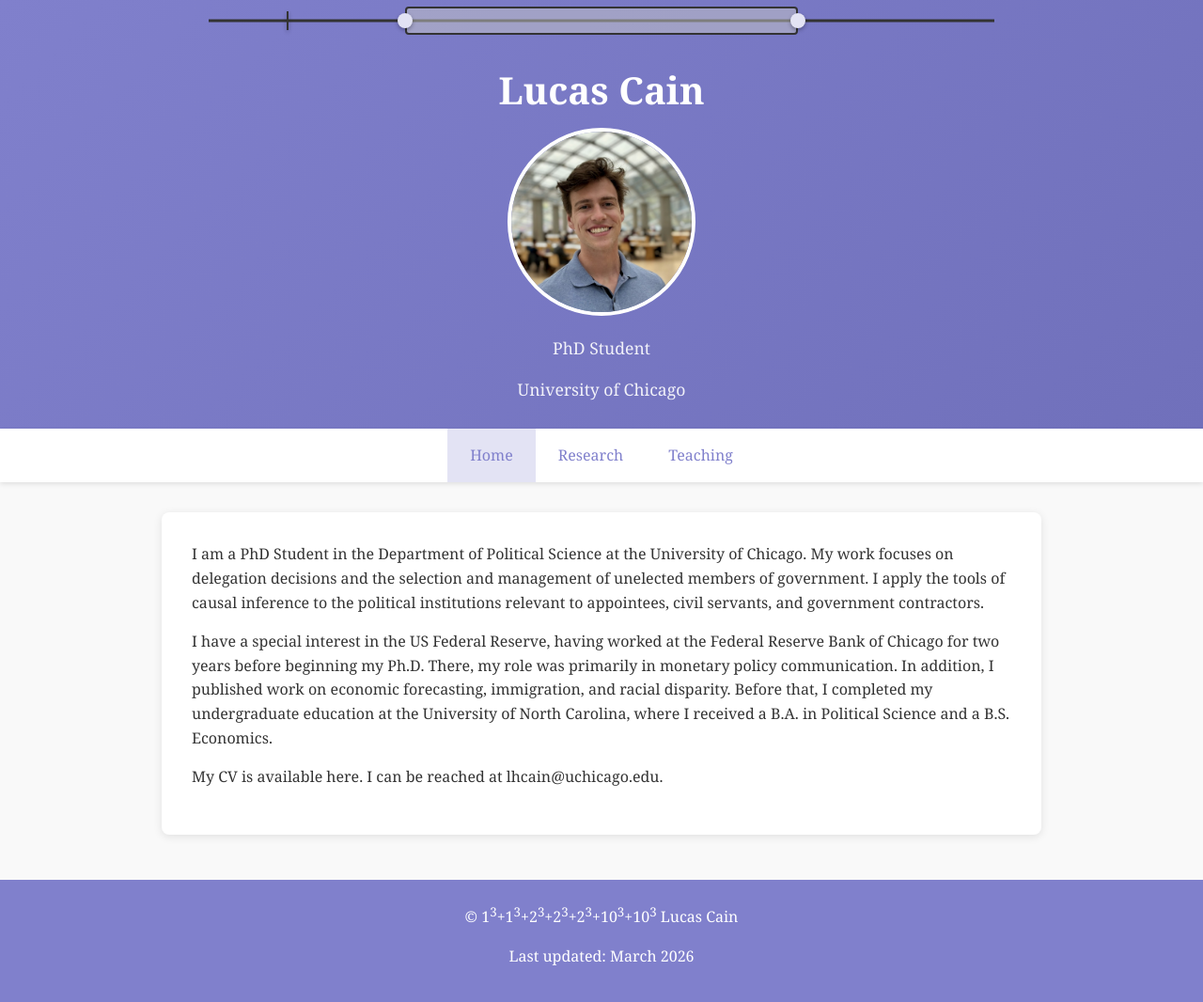
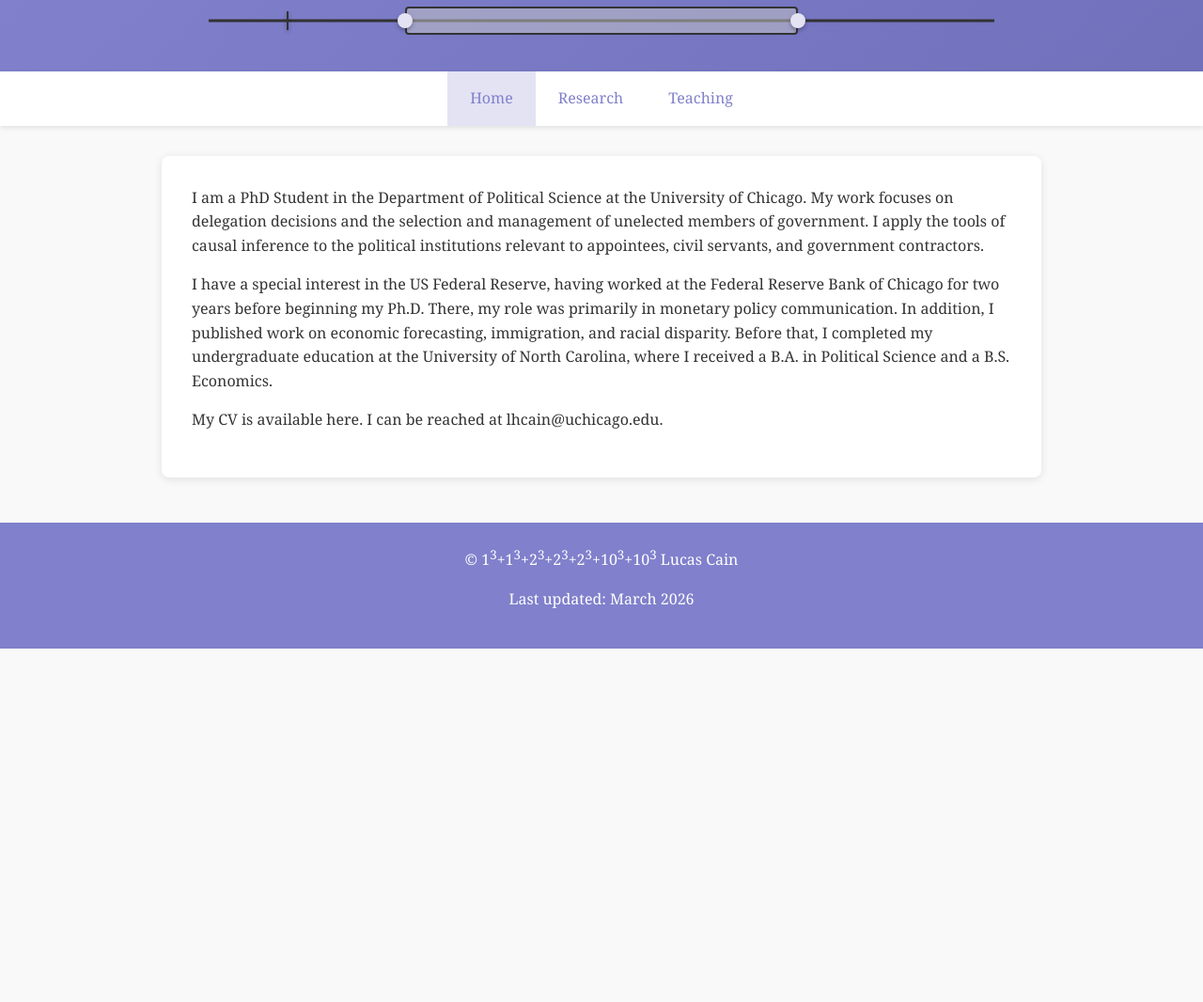
Before and after one commit to L-Cain/L-Cain.github.io, a Jekyll site: the page built from index.md, in a window 1280 px wide and 1070 px high. Shown: the top 1066 px of the window at 94% size. Built offline with Jekyll 4.4.1, drawn with Linux system fonts in a browser that asks for light colours.

Commit message:
Remove header

```diff
--- a/_layouts/default.html
+++ b/_layouts/default.html
@@ -245,20 +245,7 @@
 
     </div>
 </div>
-
-{% if page.url == "/" %}
-<div style="display: flex; flex-direction: column; align-items: center; margin-top: 1rem;">
-             <div class="header-content">
-    <div class="header-text" style="text-align: center; width: 100%;">
-        <h1>Lucas Cain</h1>
-    <img src="/profile.jpeg" alt="Profile Photo" class="profile-img">
-    <div style="text-align: center; margin-top: 0.75rem;">
-        <p>PhD Student</p>
-        <p>University of Chicago</p>
-    </div>
-</div>
-{% endif %}
-    </header>
+   </header>
 
     <nav>
         <ul>
```
